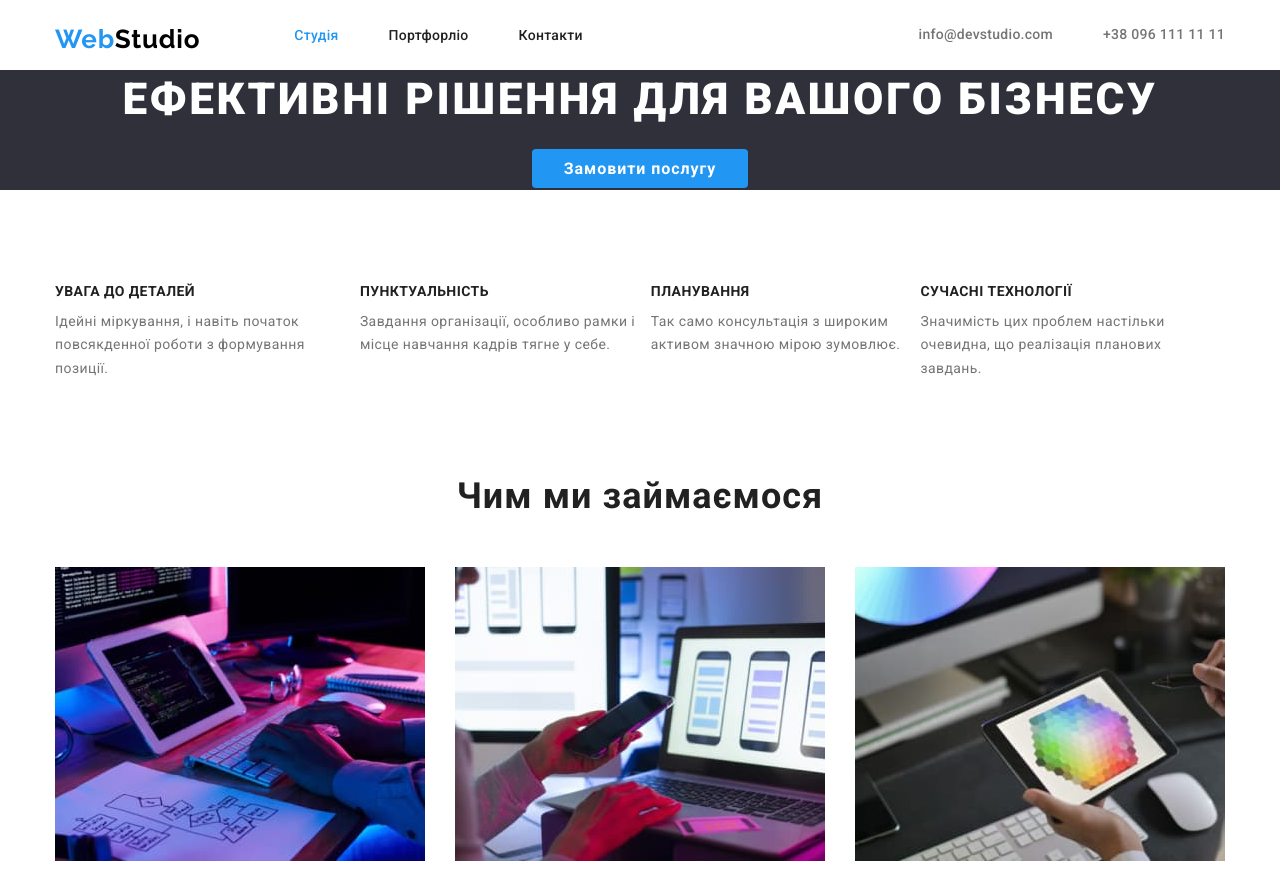
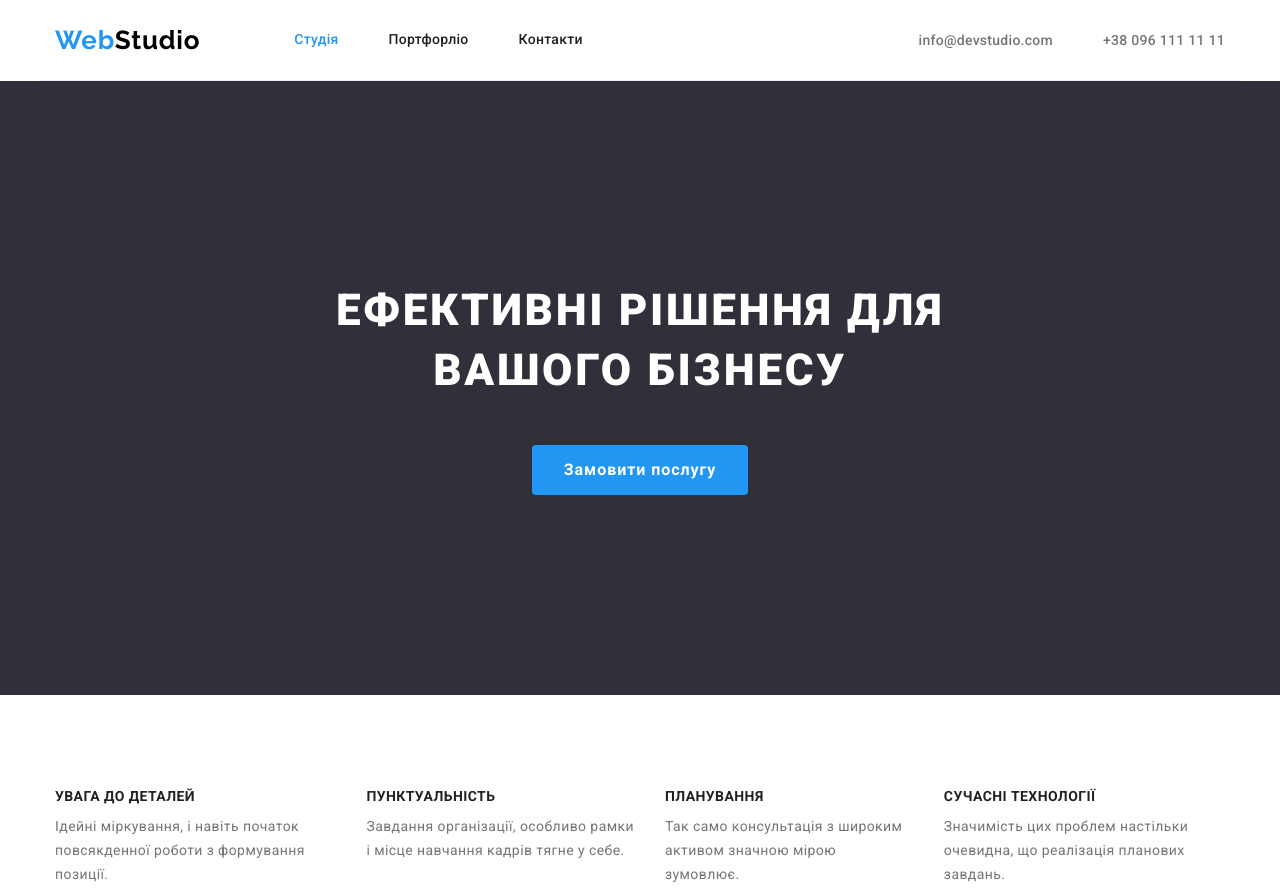
Before and after one commit to leramr/goit-markup-hw-03, a plain HTML site: page index.html in a window 1280 px wide. Shown: the top 889 px of the page. Drawn offline with nearby package versions, Linux system fonts and the light colour scheme.

Commit message:
виправлення помилок хедер хиро ебоут

```diff
--- a/index.html
+++ b/index.html
@@ -31,8 +31,10 @@
                 </li>
             </ul>
             </nav>
-            <a class="contact-email link" href="malito:info@devstudio.com">info@devstudio.com</a>
-            <a class="contact-number link" href="tel:+380961111111">+38 096 111 11 11</a>
+             <ul class="contact list">
+                <li><a class="contact-email link" href="malito:info@devstudio.com">info@devstudio.com</a></li>
+                <li><a class="contact-number link" href="tel:+380961111111">+38 096 111 11 11</a></li>
+             </ul>
         </div>
     </header>
     <!--end header -->
@@ -42,8 +44,11 @@
     <main>
 
         <section class="hero">
+            <div class="container-hero">
                 <h1 class="hero-title">Ефективні рішення для вашого бізнесу</h1>
-            <a class="hero-btn link" href="">Замовити послугу</a>
+                <button type="button" class="hero-btn">Замовити послугу</button>
+            </div>
+
         </section>
 
         <section class="section-about container">
@@ -65,18 +70,24 @@
                     <p class="description-about">Значимість цих проблем настільки очевидна, що реалізація планових завдань.</p>
                 </li>
             </ul>
+        </section>
+
+            <section class="section-gallery container">
                     <h2 class="title-gallery section">Чим ми займаємося</h2>
                 <ul class="gallery-list list">
-                <li class="gallery-item"><img class="gallery-item-img" src="./img/work.jpg" alt="робота">
+                    <li class="gallery-item">
+                        <img class="gallery-item-img" src="./img/work.jpg" alt="робота">
                     </li>
-                <li class="gallery-item"><img class="gallery-item-img" src="./img/model-2.jpg" alt="екран ноутбука">
+                    <li class="gallery-item">
+                        <img class="gallery-item-img" src="./img/model-2.jpg" alt="екран ноутбука">
                     </li>
-                <li class="gallery-item"><img class="gallery-item-img" src="./img/colour-2.jpg" alt="кольори">
+                    <li class="gallery-item">
+                        <img class="gallery-item-img" src="./img/colour-2.jpg" alt="кольори">
                     </li>
                 </ul>
             </section>
 
-            <section class="masters section">
+            <section class="masters-section">
                 <h2 class="title-masters">Наша команда</h2>
             <div class="masters container">
                 <ul class="masters-list list">
--- a/main.css
+++ b/main.css
@@ -40,24 +40,22 @@ img{
 }
 
 .section{
-margin-top: 94px;
+padding-top: 94px;
 }
-
-
 
 /* start header */
 
 .container{
-    width: 1170px;
+    width: 1200px;
+    padding: 0px 15px;
     margin-left: auto;
     margin-right: auto;
-
 }
 
 .header-container{
     display: flex;
     align-items: center;
-    justify-content: space-around;
+    border-bottom: 1px solid #ECECEC;
 }
 
 .site-nav{
@@ -73,8 +71,6 @@ margin-top: 94px;
  .logo{
     align-items: center;
     margin-right: 94px;
-    margin-top: 24px;
-    margin-bottom: 15px;
  }
 
 .logo-first-part{
@@ -100,6 +96,9 @@ margin-top: 94px;
 }
 
 .nav-list-link{
+    display: block;
+    padding-top: 32px;
+    padding-bottom: 32px;
     font-weight: 500;
     font-size: 14px;
     line-height: 1.14;
@@ -126,6 +125,19 @@ color: var(--secondary-accent-color);
     margin-right: 50px;
 }
 
+.contact.list{
+    display: flex;
+    margin-left: auto;
+}
+
+.contact-list-item{
+    font-weight: 500;
+    font-size: 14px;
+    line-height: 1.14;
+    letter-spacing: 0.02em;
+    color: var(--secondary-accent-color);
+    }
+
 .contact-list-item.link:hover,
 .contact-list-item.link:focus{
     color: var(--accent-color);
@@ -138,6 +150,11 @@ color: var(--secondary-accent-color);
 /* end header */
 
 /* start hero */
+
+.hero{
+    padding-top: 200px;
+    padding-bottom: 200px;
+}
 
 .hero{
     font-weight: 900;
@@ -154,6 +171,12 @@ color: var(--secondary-accent-color);
     font-weight: 900;
     font-size: 44px;
     text-transform: uppercase;
+    text-align: center;
+    width: 696px;
+
+    margin-bottom: 30px;
+    margin-left: auto;
+    margin-right: auto;
 }
 
 .hero-btn{
@@ -168,23 +191,29 @@ color: var(--secondary-accent-color);
     min-width: 216px;
     padding: 10px 32px;
     border-radius: 4px;
+    border: 0px;
 }
 
 /* end hero */
 
 /* start about */
 
-.text-about {
-    display: flex;
-    justify-content: space-between;
+.section-about{
+    padding-bottom: 118px;
 }
 
 .text-about{
+    display: flex;
+    justify-content: space-between;
     font-style: normal;
     font-weight: 700;
     font-size: 14px;
     line-height: 1.14;
     letter-spacing: 0.03em;
+}
+
+.text-about-item:not(:last-child){
+    margin-right: 30px;
 }
 
 .title-about{
@@ -200,6 +229,13 @@ color: var(--secondary-accent-color);
     line-height: 1.71;
     letter-spacing: 0.03em;
     color: var(--secondary-accent-color);
+}
+/* end about */
+
+/* start gallery */
+
+.section-gallery{
+    padding-bottom: 94px;
 }
 
 .title-gallery{
@@ -220,16 +256,21 @@ justify-content: space-between;
     width: 370px;
     height: 294px;
 }
-/* end about */
+/* end gallery */
 
 /* start masters */
+
+.masters-section{
+    padding-top: 94px;
+    padding-bottom: 94px;
+}
+
 
 .masters-list{
     display: flex;
     flex-wrap: wrap;
     margin: 0;
     padding: 0;
-    padding-bottom: 94px;
 }
 
 .masters-item:not(:last-child) {
@@ -244,7 +285,6 @@ line-height: 42px;
 text-align: center;
 letter-spacing: 0.03em;
 padding-bottom: 50px;
-padding-top: 94px;
 }
 
 .masters-item-title{
@@ -276,6 +316,8 @@ padding-top: 94px;
 /* start footer */
 .footer{
     background-color:#2F303A ;
+    padding-top: 60px;
+    padding-bottom: 60px;
 }
 
 .footer-content-list{
@@ -316,11 +358,16 @@ padding-top: 94px;
 /* end footer */
 
 /* start potfolio */
+.portfolio-section{
+    padding-top: 94px;
+    padding-bottom: 94px;
+}
+
 
 .filter.list{
     display: flex;
     justify-content: center;
-
+   margin-bottom: 50px;
 }
 
 .filter-btn:not(:last-child){
@@ -340,7 +387,6 @@ padding-top: 94px;
     border: 0;
 
     padding: 6px 22px;
-    margin-bottom: 50px;
 }
 
 .filter-btn-item:hover,
@@ -359,7 +405,6 @@ padding-top: 94px;
     flex-wrap: wrap;
     margin-right: -30px;
     margin-bottom: -30px;
-    padding-bottom: 94px;
 }
 
 .portfolio-gallery-content{
```
Also changed, not shown: portfolio.html (+9 -7 lines). Lines whose indentation alone changed are shown as unchanged.
